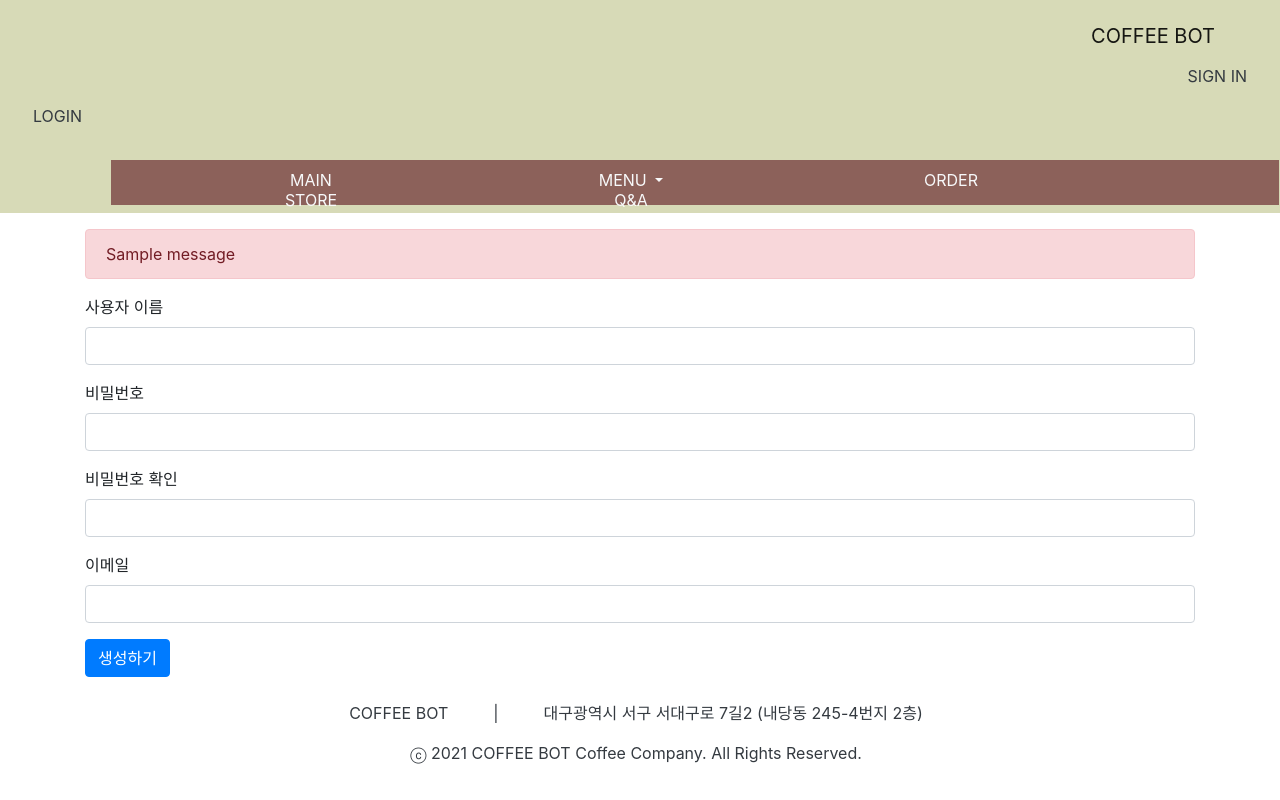
After one commit to ss820938ss/pro_chatbot, a Flask app: page /auth/signup/ in a window 1280 px wide. The commit adds this page. Run offline with Flask 2, Linux system fonts and the light colour scheme; tables that the repository leaves empty hold one stand-in row (values such as "Sample post"); one stand-in notice (Sample message) is shown; some libraries are stand-ins or nearby versions.

Commit message:
로그인 구현중

```diff
--- a/pybo/__init__.py
+++ b/pybo/__init__.py
@@ -19,10 +19,11 @@ def create_app():
     from . import models
 
     # 블루프린트
-    from .views import main_views, menu_views, question_views, answer_views
+    from .views import main_views, menu_views, question_views, answer_views, auth_views
     app.register_blueprint(main_views.bp)
     app.register_blueprint(menu_views.bp)
     app.register_blueprint(question_views.bp)
     app.register_blueprint(answer_views.bp)
+    app.register_blueprint(auth_views.bp)
 
     return app
--- a/pybo/forms.py
+++ b/pybo/forms.py
@@ -1,6 +1,7 @@
 from flask_wtf import FlaskForm
-from wtforms import StringField, TextAreaField
-from wtforms.validators import DataRequired
+from wtforms import StringField, TextAreaField, PasswordField
+from wtforms.fields.html5 import EmailField
+from wtforms.validators import DataRequired, Length, EqualTo, Email
 
 
 class QuestionForm(FlaskForm):
@@ -10,3 +11,11 @@ class QuestionForm(FlaskForm):
 
 class AnswerForm(FlaskForm):
     content = TextAreaField('내용', validators=[DataRequired('내용은 필수입력 항목입니다.')])
+
+
+class MemberCreateForm(FlaskForm):
+    name = StringField('사용자이름', validators=[DataRequired(), Length(min=3, max=25)])
+    password1 = PasswordField('비밀번호', validators=[
+        DataRequired(), EqualTo('password2', '비밀번호가 일치하지 않습니다')])
+    password2 = PasswordField('비밀번호확인', validators=[DataRequired()])
+    email = EmailField('이메일', validators=[DataRequired(), Email()])
--- a/pybo/models.py
+++ b/pybo/models.py
@@ -18,7 +18,7 @@ class Admin(db.Model):
 class Member(db.Model):
     no = db.Column(db.Integer, primary_key=True)
     name = db.Column(db.String(200), nullable=False)
-    email = db.Column(db.String(200), nullable=False)
+    email = db.Column(db.String(200), unique=True, nullable=False)
     password = db.Column(db.String(200), nullable=False)
 
 
--- /dev/null
+++ b/pybo/templates/auth/signup.html
@@ -0,0 +1,39 @@
+<!DOCTYPE html>
+<html lang="en">
+<head>
+    <meta charset="UTF-8">
+    <title>Title</title>
+</head>
+<body>
+{% extends "base.html" %}
+{% block content %}
+<div class="container my-3">
+    <form method="post" class="post-form">
+        {{ form.csrf_token }}
+        {% include "form_errors.html" %}
+        <div class="form-group">
+            <label for="name">사용자 이름</label>
+            <input type="text" class="form-control" name="name" id="name"
+                   value="{{ form.name.data or '' }}">
+        </div>
+        <div class="form-group">
+            <label for="password1">비밀번호</label>
+            <input type="password" class="form-control" name="password1" id="password1"
+                   value="{{ form.password1.data or '' }}">
+        </div>
+        <div class="form-group">
+            <label for="password2">비밀번호 확인</label>
+            <input type="password" class="form-control" name="password2" id="password2"
+                   value="{{ form.password2.data or '' }}">
+        </div>
+        <div class="form-group">
+            <label for="email">이메일</label>
+            <input type="text" class="form-control" name="email" id="email"
+                   value="{{ form.email.data or '' }}">
+        </div>
+        <button type="submit" class="btn btn-primary">생성하기</button>
+    </form>
+</div>
+{% endblock %}
+</body>
+</html>
--- a/pybo/templates/base.html
+++ b/pybo/templates/base.html
@@ -20,7 +20,7 @@
                     <div id="space1"></div>
                     <a class="navbar-brand mr-5" href="{{ url_for('main.index') }}">COFFEE BOT</a>
                     <div id="space2"></div>
-                    <a class="nav-link text-dark" href="#">SIGN IN</a>
+                    <a class="nav-link text-dark" href="{{ url_for('auth.signup') }}">SIGN IN</a>
                     <a class="nav-link text-dark" href="#">LOGIN</a>
                 </nav>
             </div>
--- /dev/null
+++ b/pybo/templates/form_errors.html
@@ -0,0 +1,21 @@
+<!DOCTYPE html>
+<html lang="en">
+<head>
+    <meta charset="UTF-8">
+    <title>Title</title>
+</head>
+<body>
+<!-- 필드오류 -->
+{% for field, errors in form.errors.items() %}
+<div class="alert alert-danger" role="alert">
+    <strong>{{ form[field].label }}</strong>: {{ ', '.join(errors) }}
+</div>
+{% endfor %}
+<!-- flash 오류 -->
+{% for message in get_flashed_messages() %}
+<div class="alert alert-danger" role="alert">
+    {{ message }}
+</div>
+{% endfor %}
+</body>
+</html>
--- a/pybo/templates/question/question_list.html
+++ b/pybo/templates/question/question_list.html
@@ -10,6 +10,9 @@
 {% block content %}
 
 <div class="container my-3">
+
+    <h1>Q & A 게시판</h1>
+
     <table class="table">
         <thead>
         <tr class="thead">
--- /dev/null
+++ b/pybo/views/auth_views.py
@@ -0,0 +1,26 @@
+from flask import Blueprint, url_for, render_template, flash, request
+from werkzeug.security import generate_password_hash
+from werkzeug.utils import redirect
+
+from pybo import db
+from pybo.forms import MemberCreateForm
+from pybo.models import Member
+
+bp = Blueprint('auth', __name__, url_prefix='/auth')
+
+
+@bp.route('/signup/', methods=('GET', 'POST'))
+def signup():
+    form = MemberCreateForm()
+    if request.method == 'POST' and form.validate_on_submit():
+        user = Member.query.filter_by(username=form.username.data).first()
+        if not user:
+            user = Member(username=form.name.data,
+                        password=generate_password_hash(form.password1.data),
+                        email=form.email.data)
+            db.session.add(user)
+            db.session.commit()
+            return redirect(url_for('main.index'))
+        else:
+            flash('이미 존재하는 사용자입니다.')
+    return render_template('auth/signup.html', form=form)
```
Also changed, not shown: migrations/versions/cf676d235bcd_.py (added, +28 -0 lines).
